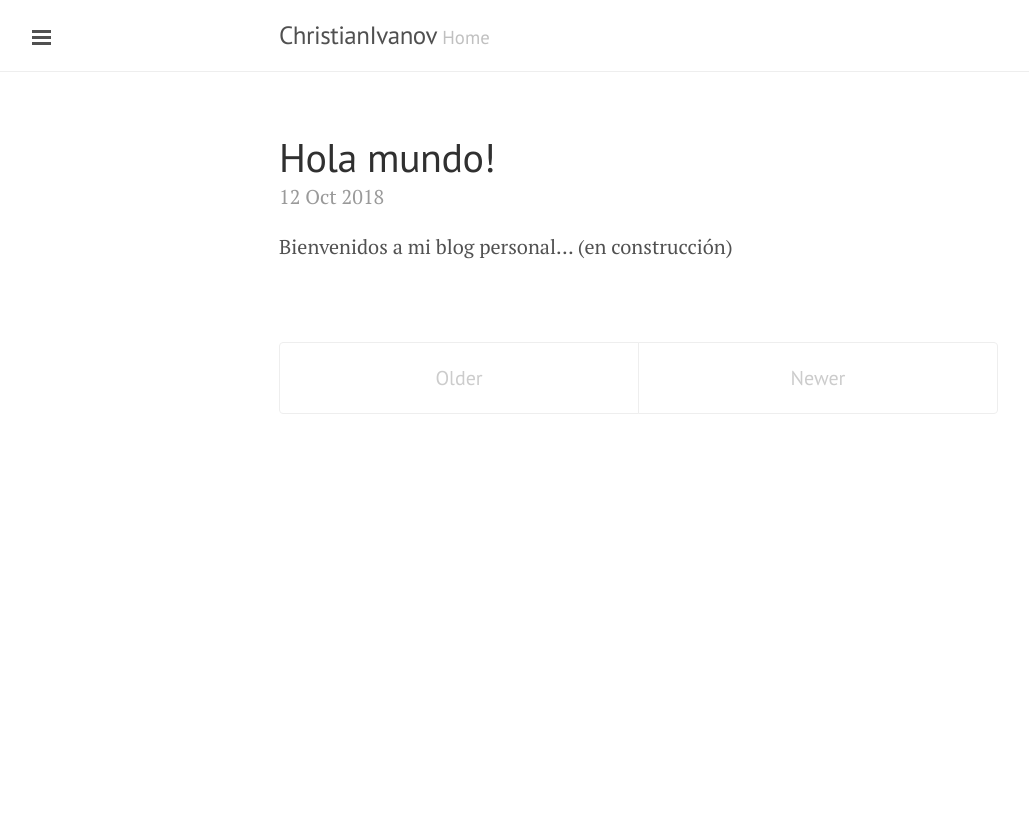
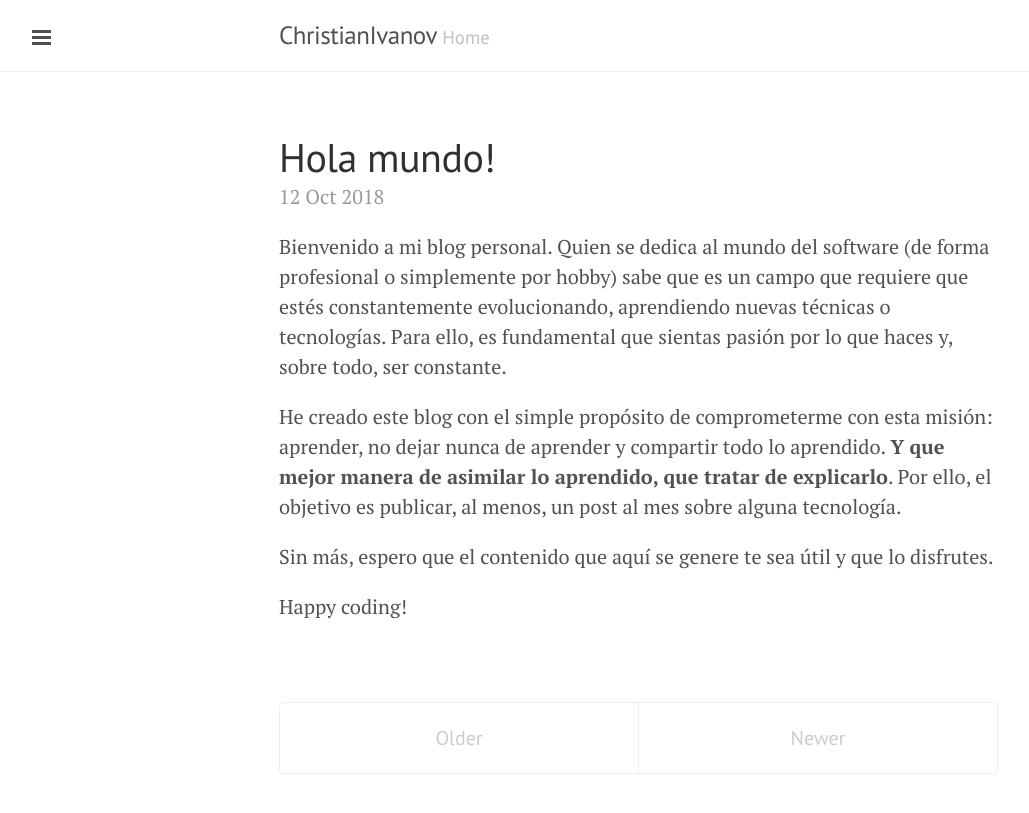
Before and after one commit to christianivanov/christianivanov.github.io, a Jekyll site: the page built from index.html, in a window 1280 px wide. Shown: the top 813 px of the page, without its empty margins (1-1030 px from the left). Built offline with Jekyll 4.4.1, drawn with Linux system fonts in a browser that asks for light colours; the list of posts is cut into pages by our own code.

Commit message:
First post

```diff
--- a/_posts/2018-10-12-Hola-mundo!.md
+++ b/_posts/2018-10-12-Hola-mundo!.md
@@ -3,4 +3,10 @@ layout: post
 title: Hola mundo!
 ---
 
-Bienvenidos a mi blog personal... (en construcción)
+Bienvenido a mi blog personal. Quien se dedica al mundo del software (de forma profesional o simplemente por hobby) sabe que es un campo que requiere que estés constantemente evolucionando, aprendiendo nuevas técnicas o tecnologías. Para ello, es fundamental que sientas pasión por lo que haces y, sobre todo, ser constante.
+
+He creado este blog con el simple propósito de comprometerme con esta misión: aprender, no dejar nunca de aprender y compartir todo lo aprendido. <b>Y que mejor manera de asimilar lo aprendido, que tratar de explicarlo</b>. Por ello, el objetivo es publicar, al menos, un post al mes sobre alguna tecnología.
+
+Sin más, espero que el contenido que aquí se genere te sea útil y que lo disfrutes.
+
+Happy coding!
--- a/about.md
+++ b/about.md
@@ -6,8 +6,8 @@ title: About
 <p class="message">
   Make it work, make it right, make it fast!
 </p>
-Soy Christian Ivanov, desarrollador de software y apasionado de las nuevas tecnologías. En mi tiempo libre me gusta aprender sobre nuevas tecnologías. En la actualidad, estoy centrado en aprender todo lo posible sobre TypeScript y desarrollo de videojuegos con Unity. Puedes seguirme en [@ChristianIvanov](https://twitter.com/ChritianIvanov).
+Soy Christian Ivanov, desarrollador de software y apasionado de las nuevas tecnologías. En la actualidad, dedico mi tiempo libre a aprender todo lo posible sobre TypeScript y desarrollo de videojuegos con Unity. He creado este blog con la intención de compartir mi experiencia con las tecnologías que voy aprendiendo. Puedes seguirme en [@ChristianIvanov](https://twitter.com/ChristianIvanov).
 
-Organizo el grupo de usuarios de [TypeScript](https://www.meetup.com/es-ES/Sevilla-TypeScript/) y de [Unity](https://www.meetup.com/es-ES/Unity-Sevilla/) en Sevilla.
+También organizo el grupo de usuarios de [TypeScript](https://www.meetup.com/es-ES/Sevilla-TypeScript/) y de [Unity](https://www.meetup.com/es-ES/Unity-Sevilla/) en Sevilla.
 
 Happy coding!
```
Also changed, not shown: 5 other files.
